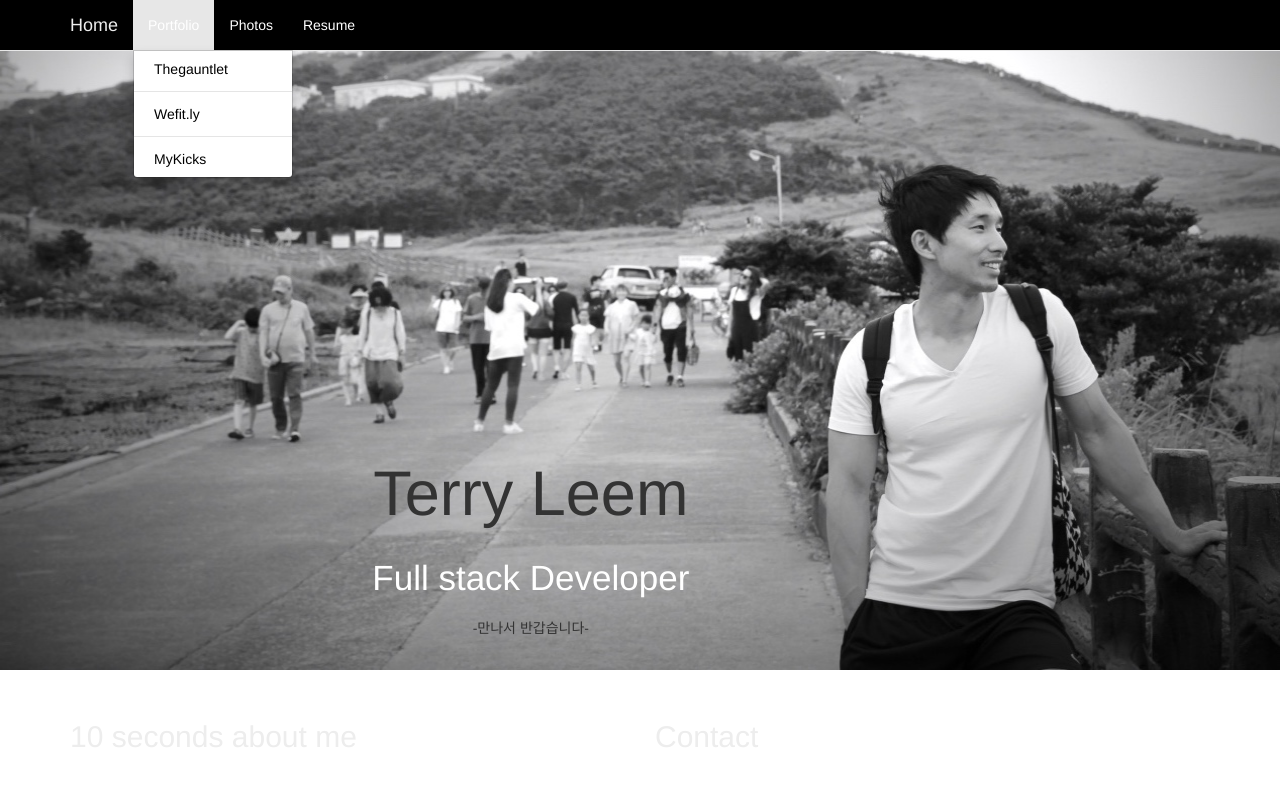
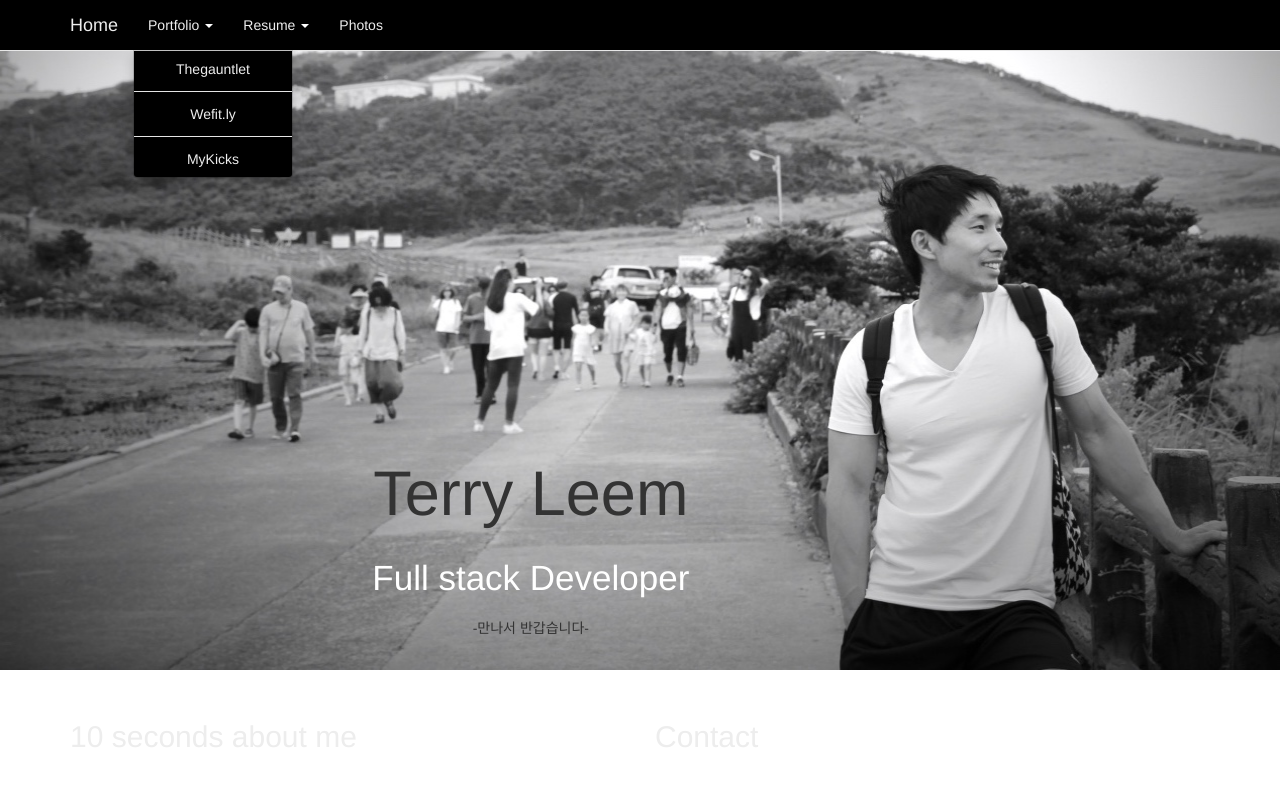
Before and after one commit to impersin/myHome, a website: page client/index.html in a window 1280 px wide. Both pictures are taken after a click on the link "Portfolio". Drawn offline with nearby package versions, Linux system fonts and the light colour scheme; some packages are replaced by stand-ins of ours; no server answers.

Commit message:
Add Caret class to dropdown menu, change dropdown-default  backgroud color

```diff
--- a/client/index.html
+++ b/client/index.html
@@ -27,8 +27,10 @@
           </div>
           <ul class="nav navbar-nav collapse navbar-collapse">
             <li>
-              <a class="menu dropdown-toggle fadein" data-toggle="dropdown" href="">Portfolio</a>
-                <ul class="dropdown-menu">
+              <a class="dropdown-toggle dropdown-default fadein menu" data-toggle="dropdown" href="">
+                Portfolio  <span class="caret"></span>
+                </a>
+                <ul class="dropdown-menu menu ">
                   <li><a class="navLink" href="/#!/thegauntlet">Thegauntlet</a></li>
                   <li class="divider"></li>
                   <li><a class="navLink" href="/#!/wefitly">Wefit.ly</a></li>
@@ -36,14 +38,15 @@
                   <li><a class="navLink" href="/#!/mykicks">MyKicks</a></li>
                 </ul>
             </li>
-            <li><a class="menu fadein" href="/#!/gallery">Photos</a></li>
-              <li class="dropdown">
-                <a class="menu dropdown-toggle fadein" data-toggle="dropdown" href="">Resume</a>
-                  <ul class="dropdown-menu">
+              <li>
+                <a class="dropdown-toggle dropdown-default fadein menu " data-toggle="dropdown" href="">Resume <span class="caret"></span></a>
+                  <ul class="dropdown-menu menu ">
                     <li><a class="navLink" href="/#!/resume">Preview</a></li>
+                    <li class="divider"></li>
                     <li><a class="navLink" href="../style/images/TaegyuLeemResume.pdf" download>Download</a></li>
                   </ul>
               </li>
+              <li><a class="fadein" href="/#!/gallery">Photos</a></li>
               <li><a class="widget fadein">{{weather}}</a></li>
           </ul>
       </div>
--- a/client/style/style.css
+++ b/client/style/style.css
@@ -12,13 +12,13 @@
     /*font-size: 3em !important;*/
   }
 
-  .navbar{
+  .navbar,.dropdown-default,.menu{
     background-color: black !important;
   }
-  .menu {
-    color:white !important;
+
+  .dropdown-menu{
+    text-align: center !important;
   }
-
 
   .jumbotron{
     height: 670px;
@@ -82,7 +82,7 @@
   }
 
   li > span{
-    color: white;
+    color: grey;
   }
   .widget{
     width: 350px;
@@ -91,7 +91,7 @@
     width:360px;
   }
 
-  .linkedin-link,.email {
+  .linkedin-link,.email,.caret {
     color:white;
   }
   a{
@@ -102,9 +102,10 @@
     color:grey !important;
     text-decoration:none !important;
   }
-  .navLink{
+
+  /*.navLink{
     color: black !important;
-  }
+  }*/
 
 
 /*------------------------------ home page end ----------------------*/
@@ -208,6 +209,7 @@ a.project-url{
   position: relative;
   top:-30px;
   font-size: 1em;
+  color:black !important;
 }
 
 /* resume */
```
